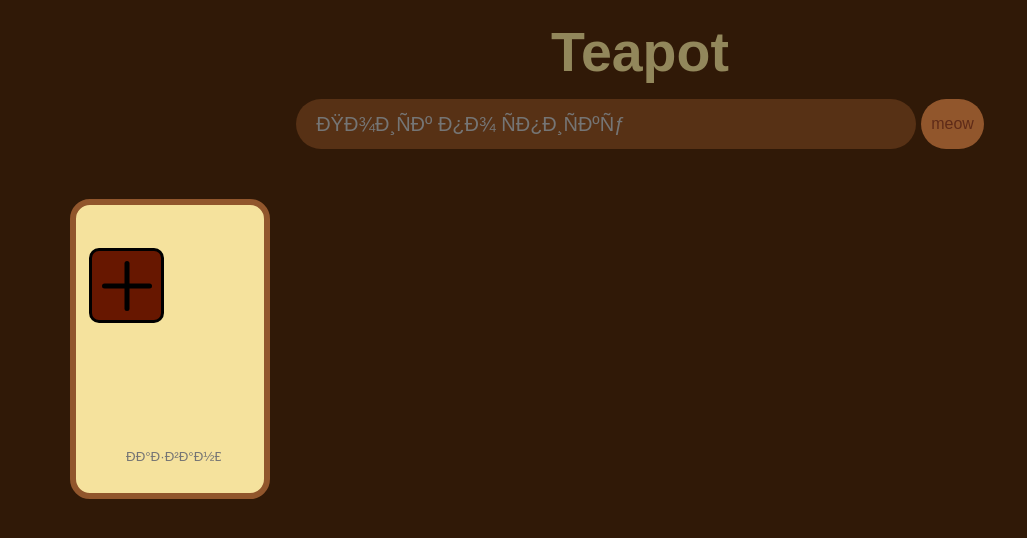
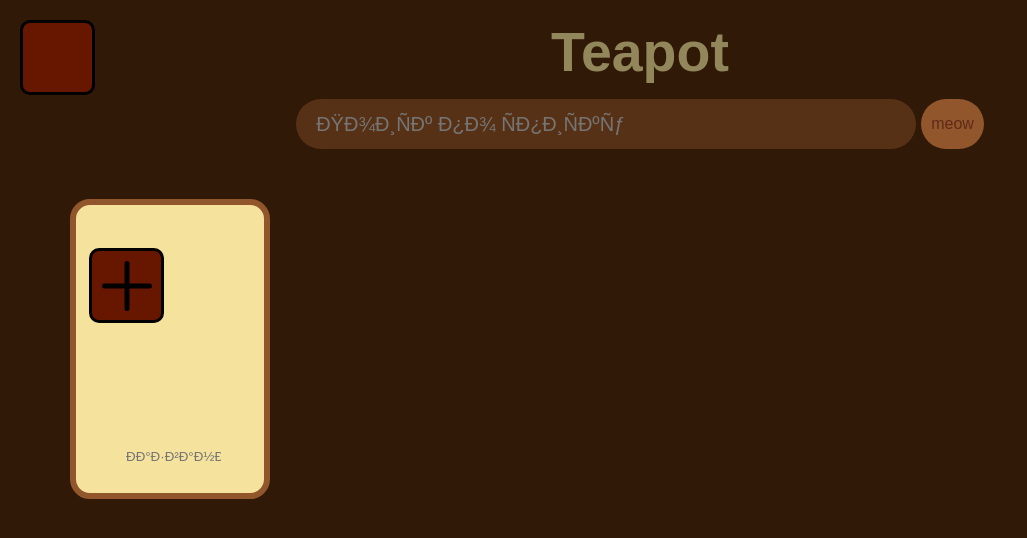
Before and after one commit to Lawwwrencee/Teapot, a plain HTML site: page main/index.html in a window 1280 px wide. Shown: the whole page, without its empty margins (0-1027 px from the left). Drawn offline with Linux system fonts and the light colour scheme.

Commit message:
add card

```diff
--- a/main/index.html
+++ b/main/index.html
@@ -10,6 +10,7 @@
          <body>
 <div class = "tea">
 <div class="tea_box">
+<span class="add_card"></span>
 <div class="title_row">
 <div class="tea_title">
     <h2>Teapot</h2>
@@ -22,8 +23,7 @@
 </div>
 
 <div class="rectangle">
-    <div class="wrapper"> <!-- вставка картинки -->
-    </div>
+    <div class="wrapper"></div>  <!-- вставка картинки -->
     <input class="rec_input" placeholder="Название чая">
         <label>
             <input type="file">
--- a/main/style.css
+++ b/main/style.css
@@ -123,3 +123,15 @@ label {
     transform: translate(-50%, -50%);
     border-radius: 100px;
 }
+
+.add_card {
+    position: fixed;
+    height: 75px;
+    width: 75px;
+    background-color: #671700;
+    display: block;
+    cursor: pointer;
+    border-radius: 10px;
+    border: 3px solid black;
+
+}
```
